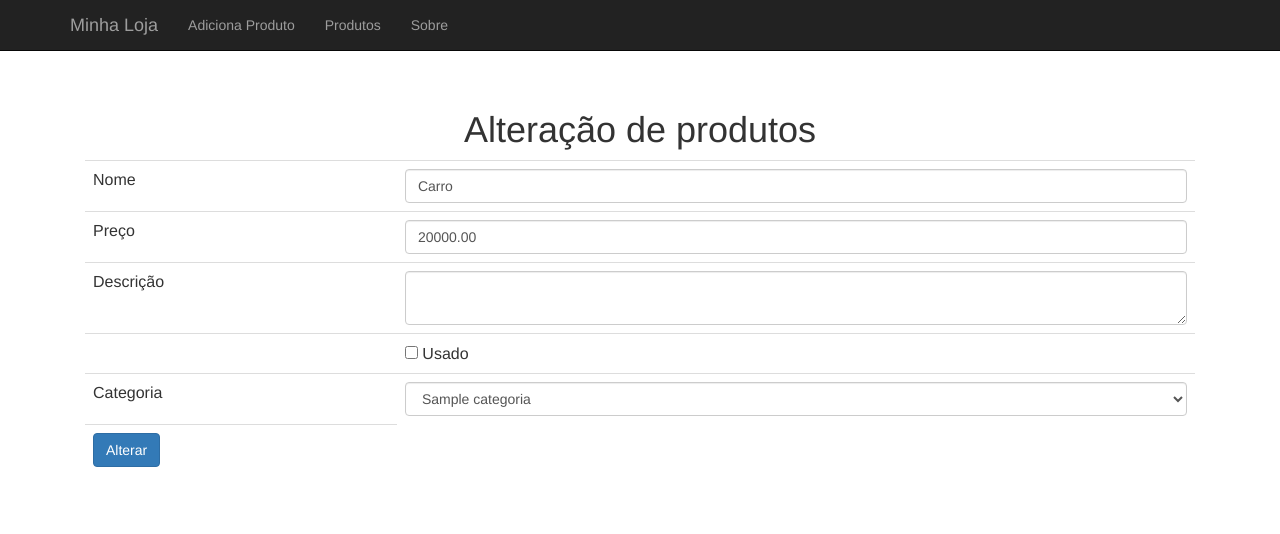
After one commit to CleytonPinheiro/Projeto-Loja, a PHP site: page /produto-altera-formulario.php?id=1 in a window 1280 px wide. The commit adds this page. Shown: the top 534 px of the page. Run offline with PHP 8.4, Linux system fonts and the light colour scheme; data comes from the database, SQL or seed files in the repository; tables that the repository leaves empty or names only in its code hold one stand-in row (values such as "Sample post"); data that the repository does not hold is empty.

Commit message:
Adicionado opção de alteração de produtos
Adicionado opção de alteração de produtos, trazendo as informações do referente do produto preenchidos p/ alterações.

```diff
--- /dev/null
+++ b/banco-categoria.php
@@ -0,0 +1,11 @@
+<?php
+
+function listaCategorias($conexao){
+	$categorias = array ();
+	$query = "select * from categorias";
+	$resultado = mysqli_query($conexao,$query);
+	while ($categoria = mysqli_fetch_assoc($resultado)){
+		array_push($categorias, $categoria);
+}
+ return $categorias;
+}
--- a/banco-produto.php
+++ b/banco-produto.php
@@ -1,23 +1,38 @@
 <?php
 
-function listaProdutos ($conexao){
- $produtos = array ();
- $resultado = mysqli_query ($conexao, "select * from produtos");
+function listaProdutos($conexao){
 
- while ($produto = mysqli_fetch_assoc ($resultado)) {
-  	array_push ($produtos, $produto);
+$produtos = array();
 
+$resultado = mysqli_query($conexao, "select p.*, c.nome as categoria_nome from
+	produtos as p join categorias as c on p.categoria_id = c.id");
+
+while($produto = mysqli_fetch_assoc($resultado)) {
+    array_push($produtos, $produto);
 }
-return $produtos;
+	return $produtos;
+}
+
+function insereProduto($conexao, $nome, $preco, $descricao,$categoria_id, $usado) {
+    $query = "insert into produtos (nome, preco, descricao, categoria_id,usado)
+    values ('{$nome}', {$preco},'{$descricao}',{$categoria_id}, {$usado})";
+    return mysqli_query($conexao, $query);
+}
+
+function alteraProduto($conexao,$id,$nome,$preco,$descricao,$categoria_id,$usado){
+    $query="update produtos set nome='{$nome}',preco= {$preco}, descricao='{$descricao}', categoria_id={$categoria_id}, usado={$usado} where id= '{$id}'";
+        return mysqli_query($conexao, $query);
 
 }
 
-function insereProduto ($conexao,$nome,$preço){
-	$query = "insert into produtos (nome,preco) values ('{$nome}',{$preço})";
-	return mysqli_query ($conexao, $query);
+function buscaProduto($conexao, $id){
+	$query = "select * from produtos where id = {$id}";
+	$resultado = mysqli_query($conexao,$query);
+	return mysqli_fetch_assoc($resultado);
+
 }
 
 function removeProduto($conexao, $id){
-	$query = "delete from produtos where id= {$id}";
+	$query="delete from produtos where id = {$id}";
 	return mysqli_query ($conexao, $query);
 }
--- a/cabecalho.php
+++ b/cabecalho.php
@@ -1,30 +1,26 @@
 <html>
 <head>
-	<title>Minha Loja</title>
+    <title>Minha loja</title>
     <meta charset="utf-8">
-
-  	<link href= "css/bootstrap.css" rel="stylesheet"/>
-  	<link href="css/loja.css" rel="stylesheet"/>
-
+    <link href="css/bootstrap.css" rel="stylesheet" />
+    <link href="css/loja.css" rel="stylesheet" />
 </head>
 <body>
     <div class="navbar navbar-inverse navbar-fixed-top">
         <div class="container">
             <div class="navbar-header">
-  			<a class="navbar-brand" href="index.php">
-  			Minha Loja </a>
+                <a href="index.php" class="navbar-brand">Minha Loja</a>
             </div>
             <div>
                 <ul class="nav navbar-nav">
-  				<li><a href="produto-formulario.php">Vendas </a></li>
-  				<li><a href="produto-formulario.php">Adicionar produto </a></li>
-  				<li><a href="produto-lista.php">Listar Produtos </a></li>
-  				<li><a href="produto-formulario.php">Compras </a></li>
-  				<li><a href="produto-formulario.php">Sobre </a></li>
+                    <li><a href="produto-formulario.php">Adiciona Produto</a></li>
+                    <li><a href="produto-lista.php">Produtos</a></li>
+                    <li><a href="sobre.php">Sobre</a></li>
                 </ul>
             </div>
         </div>
     </div>
 
     <div class="container">
+
     <div class="principal">
--- a/conecta.php
+++ b/conecta.php
@@ -1,3 +1,2 @@
 <?php
-
-$conexao = mysqli_connect("localhost","root",'',"loja");
+$conexao = mysqli_connect('localhost', 'root', '', 'loja');
--- a/css/loja.css
+++ b/css/loja.css
@@ -1,7 +1,8 @@
 body {
-	padding-top: 50px;
+    padding-top: 50px;
 }
-.principal{
-	padding: 40px, 15px;
-	text-align: center;
+
+.principal {
+    padding: 40px 15px;
+    text-align: center;
 }
--- a/index.php
+++ b/index.php
@@ -1,4 +1,3 @@
 <?php include("cabecalho.php"); ?>
-  			<h1>Bem vindo !</h1>
-
+            <h1>Bem vindo!</h1>
 <?php include("rodape.php"); ?>
--- /dev/null
+++ b/produto-altera-formulario.php
@@ -0,0 +1,62 @@
+<?php include("cabecalho.php");
+include("conecta.php");
+include("banco-categoria.php");
+include ("banco-produto.php");
+
+$id= $_GET['id'];
+$produto = buscaProduto($conexao, $id);
+$categorias = listaCategorias ($conexao);
+
+$usado=$produto['usado'] ? "checked='checked'" : " ";
+
+?>
+<h1>Alteração de produtos</h1>
+<form action="altera-produto.php" method="post">
+    <input type="hidden" name="id" value="<?=$produto['id']?>">
+    <table class="table">
+        <tr>
+            <td>Nome</td>
+            <td><input class="form-control" type="text" name="nome"
+                value="<?=$produto['nome']?>"></td>
+        </tr>
+        <tr>
+            <td>Preço</td>
+            <td><input class="form-control" type="number" name="preco" value="<?=$produto['preco']?>" ></td>
+        </tr>
+            <tr>
+            <td>Descrição</td>
+            <td><textarea class="form-control" name="descricao"><?=$produto['descricao']?></textarea></td>
+            </tr>
+            <tr>
+                <td></td>
+                <td>
+                <input type="checkbox" name="usado" <?=$usado?> value="true"> Usado
+                </td>
+            </tr>
+
+            <tr>
+                <td> Categoria</td>
+                <td>
+                    <select name="categoria_id" class="form-control">
+                    <?php foreach($categorias as $categoria) :
+                        $essaEhACategoria = $produto['categoria_id'] == $categoria ['id'];
+                        $selecao = $essaEhACategoria ? "selected='selected'" : " ";
+
+                        ?>
+
+                    <option value="<?=$categoria['id']?>" <?=$selecao?>>
+                    <?=$categoria['nome']?><br/></option>
+
+                    <?php endforeach ?>
+                    </select>
+
+                </td>
+            </tr>
+
+        <tr>
+            <td><button class="btn btn-primary" type="submit">Alterar</button></td>
+        </tr>
+    </table>
+</form>
+
+<?php include("rodape.php"); ?>
--- a/rodape.php
+++ b/rodape.php
@@ -1,5 +1,4 @@
-	</div>
-</div>
-
+        </div>
+    </div>
 </body>
 </html>
```
Also changed, not shown: adiciona-produto.php (+18 -12 lines), altera-produto.php (added, +29 -0 lines), produto-formulario.php (+40 -9 lines), produto-lista.php (+21 -11 lines), remove-produto.php (+7 -8 lines), 1 other file. Lines whose indentation alone changed are shown as unchanged.
